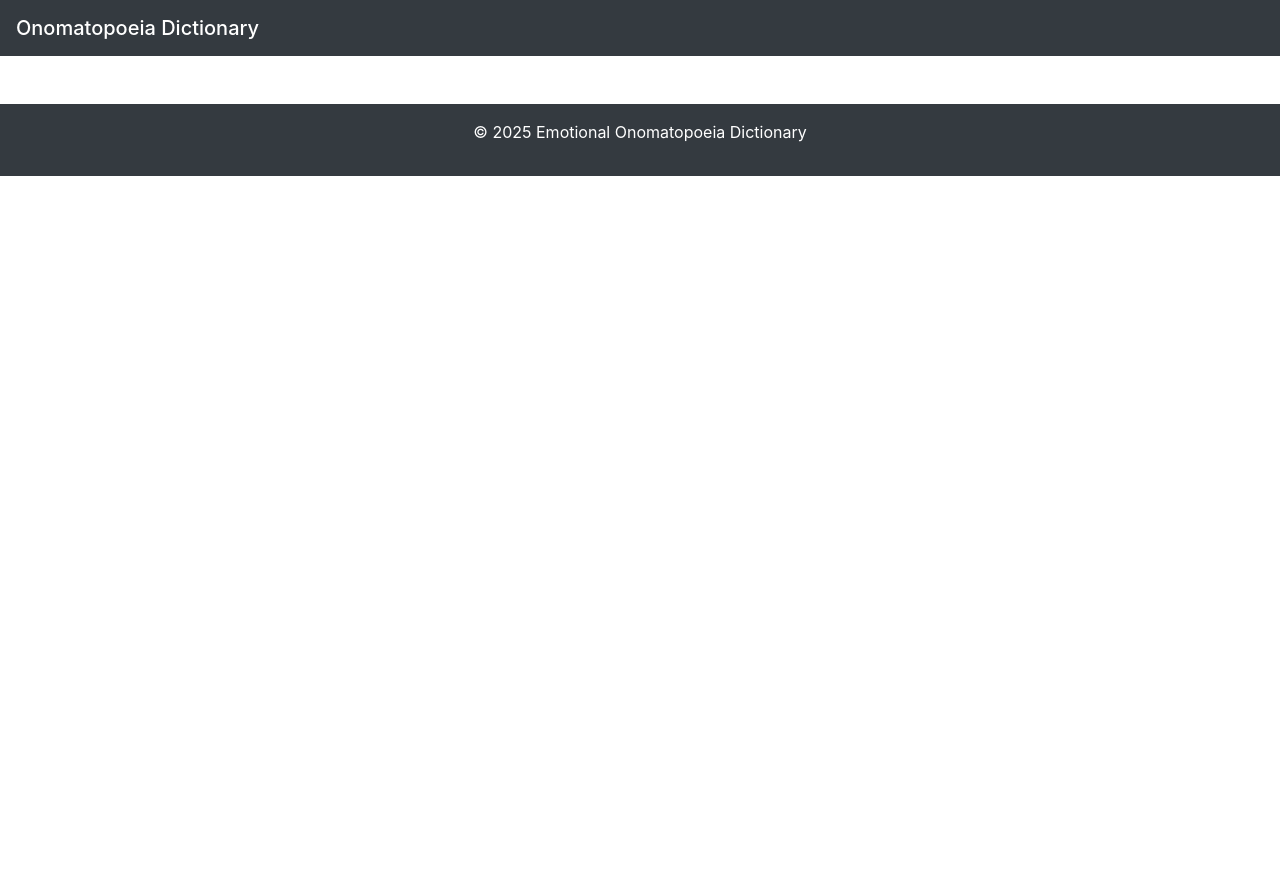
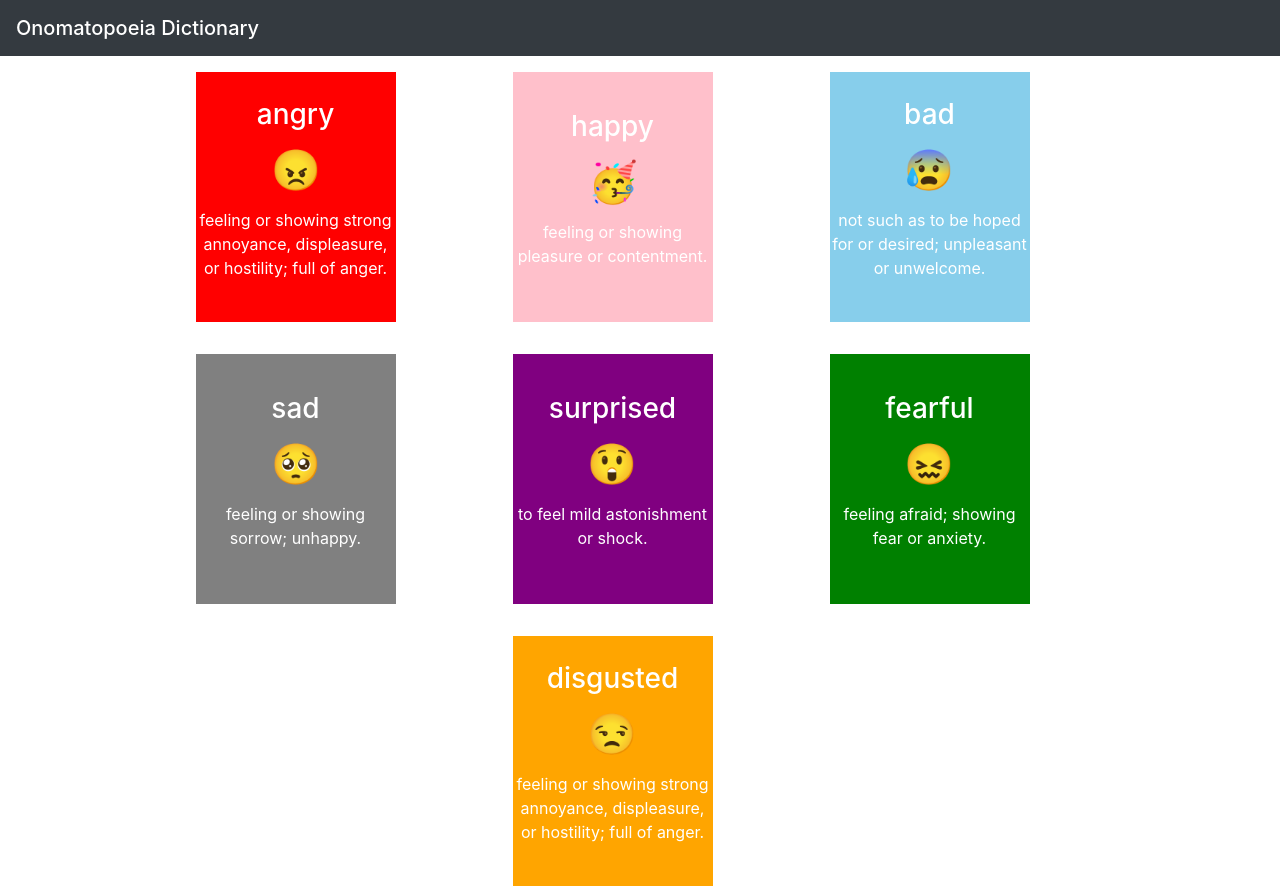
Before and after one commit to ksk-aiko/EmotionalOnomatopoeiaDictionary, a plain HTML site: page index.html in a window 1280 px wide. Shown: the top 889 px of the page. Before the commit the page ends 800 px from the top, so only its background shows below. Drawn offline with nearby package versions, Linux system fonts and the light colour scheme.

Commit message:
Import EmotionObject in app.js and modify index.html to load the script as a module.

```diff
--- a/app.js
+++ b/app.js
@@ -1,3 +1,4 @@
+import EmotionObject from "./EmotionObject.js";
 
 const emotions = [
   new EmotionObject(
--- a/index.html
+++ b/index.html
@@ -41,6 +41,6 @@
       <p>&copy; 2025 Emotional Onomatopoeia Dictionary</p>
     </footer>
 
-    <script src="main.js"></script>
+    <script type="module" src="app.js"></script>
   </body>
   </html>
```
